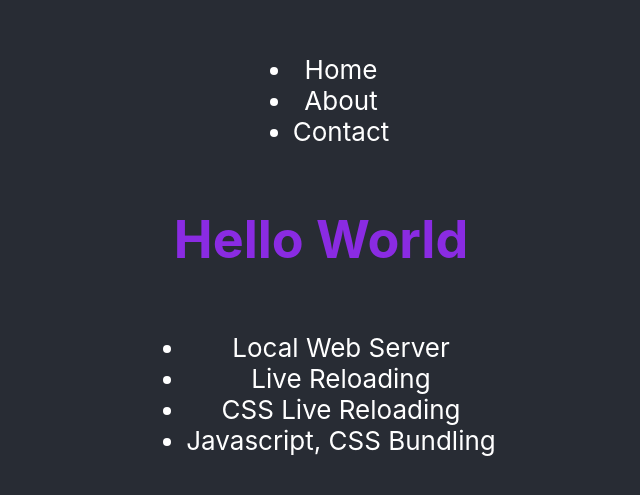
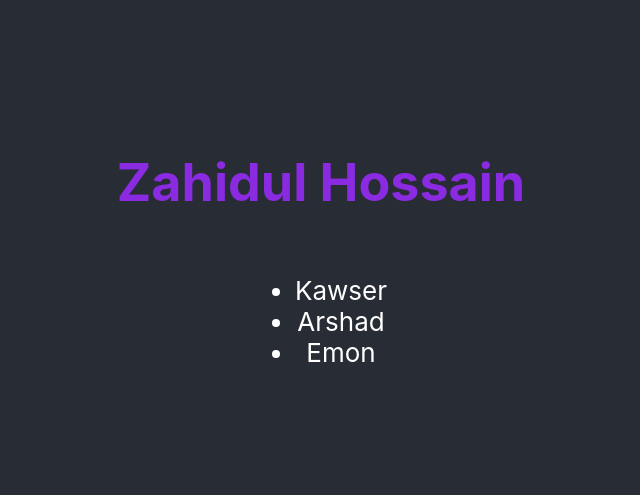
Before and after one commit to kodeeo/react-bootcamp-2022, a React (Create React App) app in the folder react-class-intro/: page / in a window 1280 px wide. Shown: the part 145-640 px from the top of the page, without its empty margins (319-959 px from the left). Built offline with nearby package versions, Linux system fonts and the light colour scheme.

Commit message:
Updated with forEach

```diff
--- a/react-class-intro/src/App.js
+++ b/react-class-intro/src/App.js
@@ -2,18 +2,43 @@ import Header from './components/Header/index.js';
 import './App.css';
 
 function App() {
+  const name = "Zahidul Hossain";
+  const users = [
+    {
+      id: 1,
+      name: "Kawser"
+    },
+    {
+      id: 2,
+      name: "Arshad"
+    },
+    {
+      id: 3,
+      name: 'Emon'
+    }
+  ]
+
+  function add(x,y) {
+    return x + y
+  }
+
+  function clickAgain(x, y) {
+    alert(`Hello Click Again ${add(x, y)}`)
+  }
+
   return (
     <div className="App">
       <header className="App-header">
+        <h1> {name} </h1>
 
-        <Header />
-        <h1>Hello World</h1>
         <ul>
-          <li>Local Web Server</li>
-          <li>Live Reloading</li>
-          <li>CSS Live Reloading</li>
-          <li>Javascript, CSS Bundling</li>
+          {
+            users.map((user) => (
+              <li>{user.name}</li>
+            ))
+          }
         </ul>
+
       </header>
     </div>
   );
```
